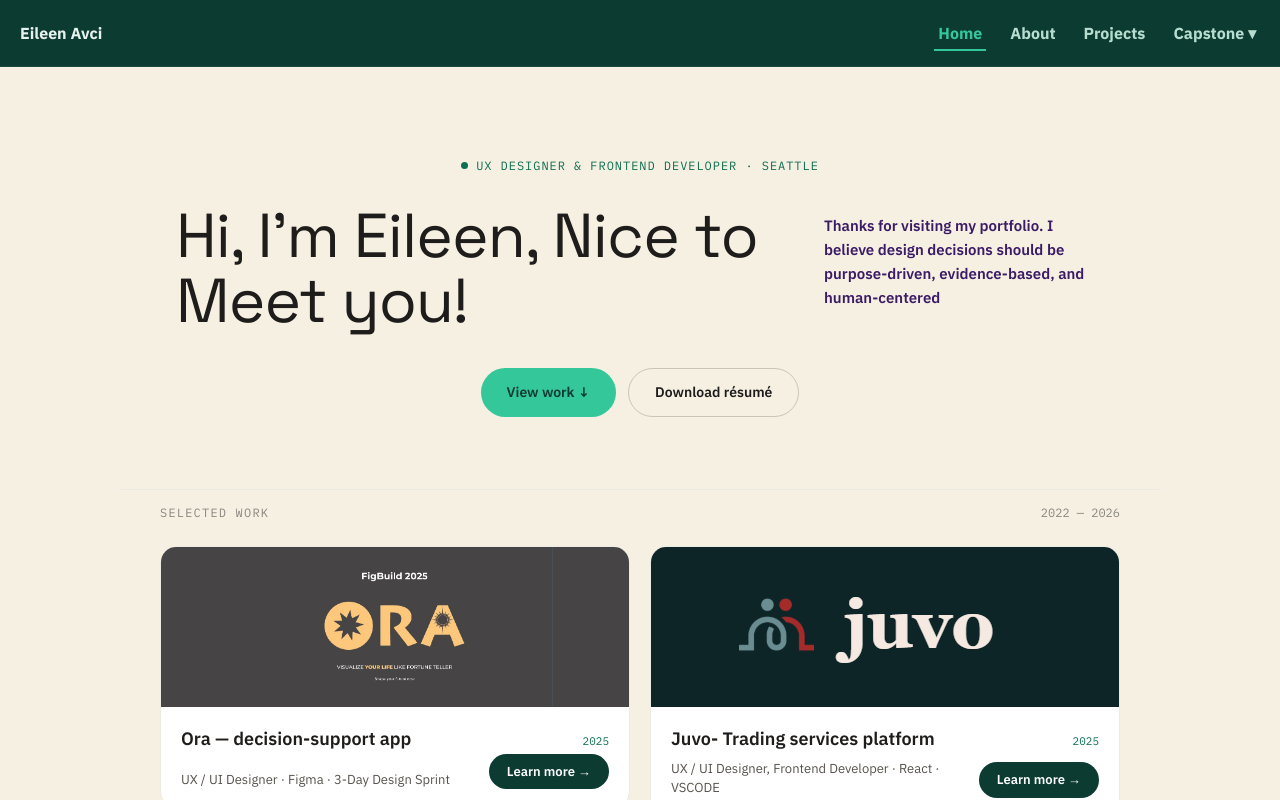
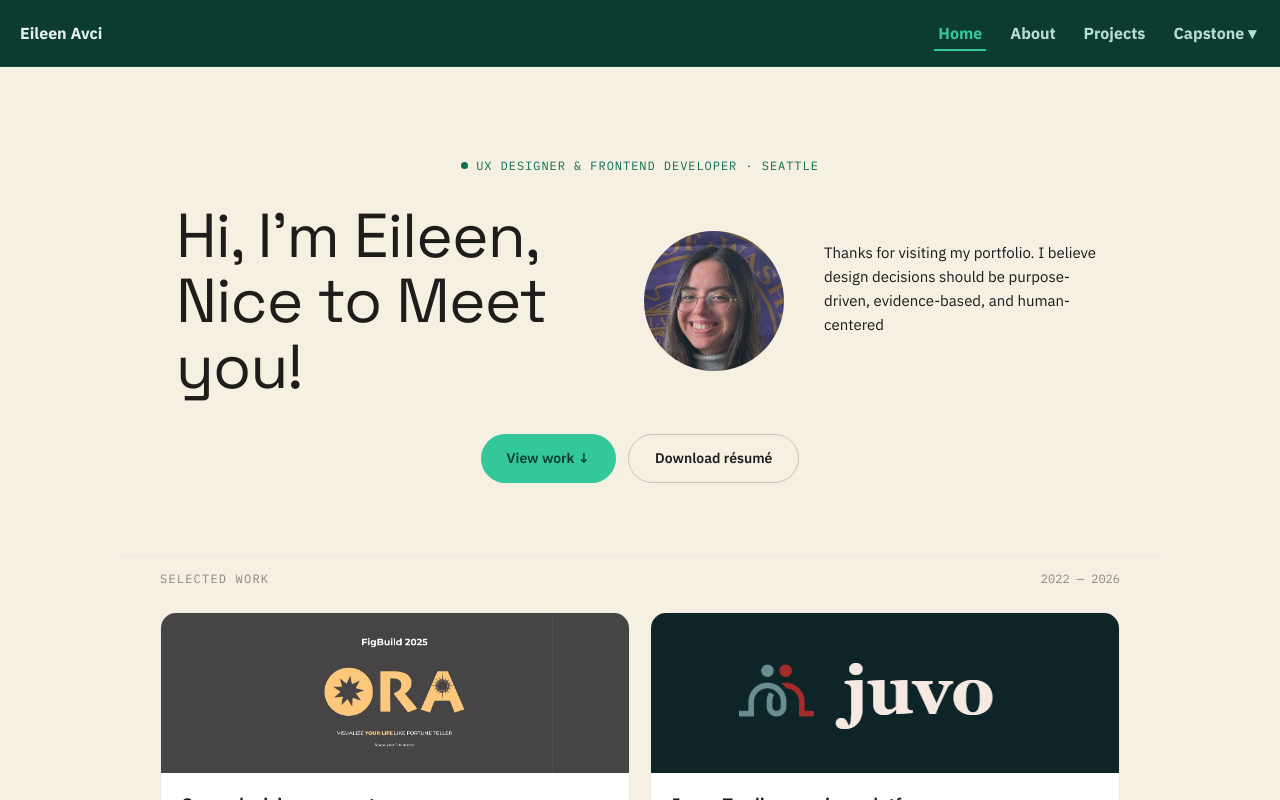
Before and after one commit to eileenAv/EileenPortfolio, a React (Create React App) app: page / in a window 1280 px wide. Shown: the top 800 px of the page. Built offline with nearby package versions, Linux system fonts and the light colour scheme.

Commit message:
title card maybe

```diff
--- a/src/pages/PortfolioCream.css
+++ b/src/pages/PortfolioCream.css
@@ -114,7 +114,7 @@
 
 .hero-split {
   display: flex;
-  align-items: flex-end;
+  align-items: center;
   gap: 40px;
   text-align: left;
 }
@@ -130,14 +130,22 @@
   color: var(--text-strong);
 }
 
+.hero-bubble {
+  width: 140px;
+  height: 140px;
+  border-radius: 50%;
+  object-fit: cover;
+  flex-shrink: 0;
+}
+
 .hero-subtitle {
   flex: 0 0 280px;
   margin: 0;
   font-family: "IBM Plex Sans", Helvetica, Arial, sans-serif !important;
   font-size: 15px !important;
-  font-weight: 400;
+  font-weight: 400 !important;
   line-height: 1.6;
-  color: var(--muted);
+  color: #1a1a1a !important;
 }
 
 .hero-description {
--- a/src/pages/home.js
+++ b/src/pages/home.js
@@ -138,6 +138,7 @@ function Home() {
 
             <div className="hero-split">
               <h1>Hi, I'm Eileen, Nice to Meet you!</h1>
+              <img src={headshotImage} alt="Eileen Avci" className="hero-bubble" />
               <p className="hero-subtitle">Thanks for visiting my portfolio. I believe
                 design decisions should be purpose-driven, evidence-based, and human-centered</p>
             </div>
```
